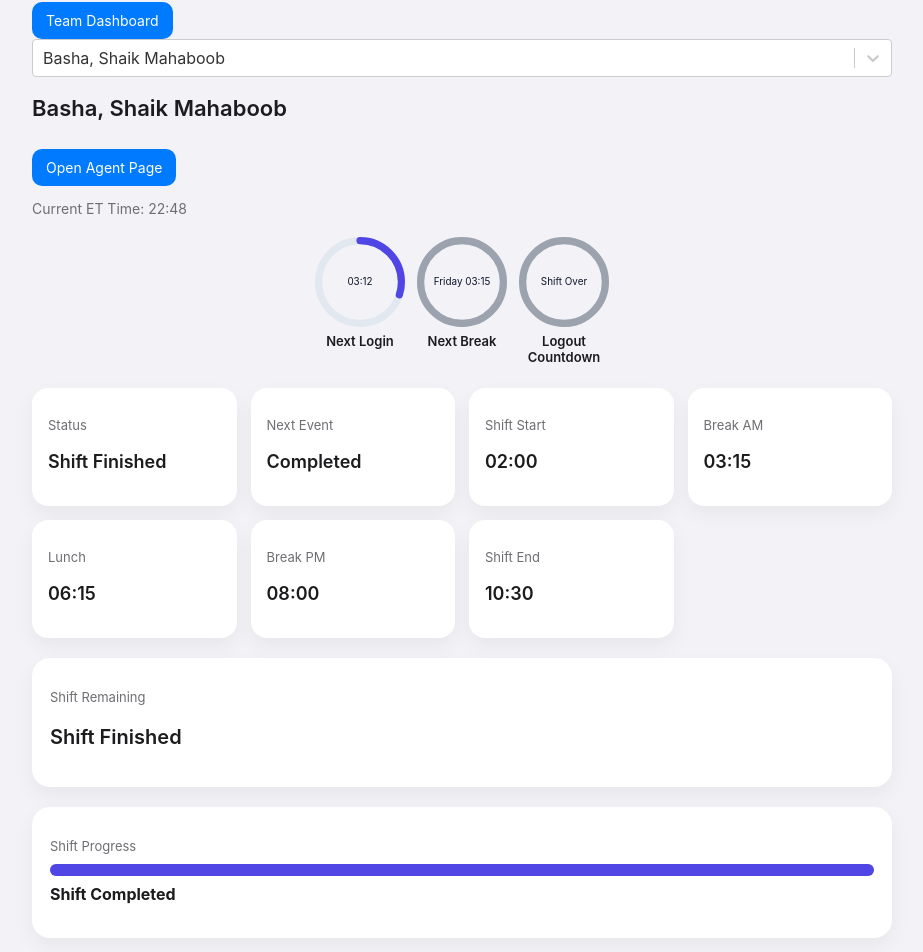
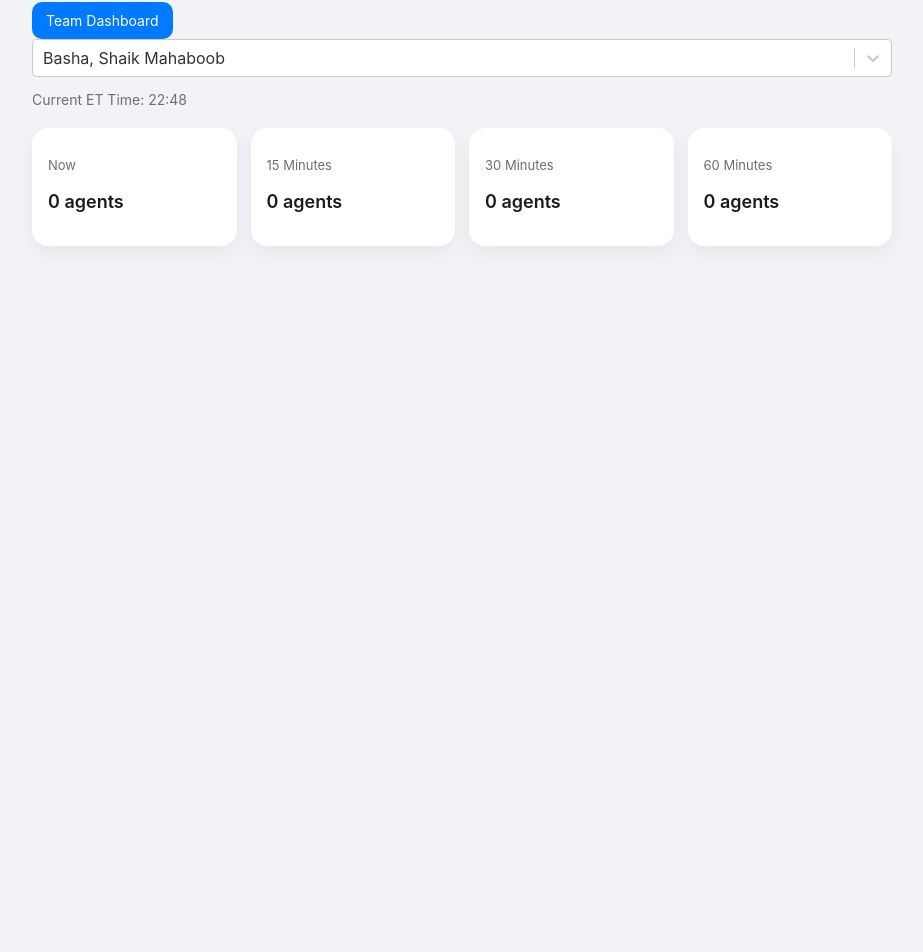
Before and after one commit to Blue-pill-786/agent-break-tracker, a React (Vite) app: page / in a window 1280 px wide. Shown: the part 104-1056 px from the top of the page, without its empty margins (178-1101 px from the left). After the commit the page ends 800 px from the top, so only its background shows below. Built offline with nearby package versions, Linux system fonts and the light colour scheme.

Commit message:
dashboard update

```diff
--- a/src/App.jsx
+++ b/src/App.jsx
@@ -12,11 +12,14 @@ return(
 
 <Routes>
 
+
 <Route path="/" element={<Dashboard/>} />
 
 <Route path="/team" element={<TeamDashboard/>} />
 
 <Route path="/agent/:agentId" element={<AgentDashboard/>}/>
+
+<Route path="*" element={<Dashboard />} />
 
 </Routes>
 
--- a/src/pages/Dashboard.jsx
+++ b/src/pages/Dashboard.jsx
@@ -4,18 +4,17 @@ import Select from "react-select"
 
 import { agents } from "../data/agents"
 import { timeToMinutes, getESTMinutes } from "../utils/timeUtils"
-import CircularTimer from "../components/CircularTimer"
 
 import "../styles/dashboard.css"
 
-export default function Dashboard({ initialAgent = null }){
+export default function Dashboard(){
 
-const [agent,setAgent] = useState(initialAgent || agents[0])
 const [now,setNow] = useState(getESTMinutes())
+const [selectedAgent,setSelectedAgent] = useState(agents[0])
 
 useEffect(()=>{
 
-const timer = setInterval(()=>{
+const timer=setInterval(()=>{
 setNow(getESTMinutes())
 },1000)
 
@@ -41,32 +40,7 @@ return `${h}:${m}`
 
 }
 
-function formatCountdown(minutes){
-
-if(minutes === null || minutes <= 0) return "--:--"
-
-const h = Math.floor(minutes/60)
-const m = minutes % 60
-
-return `${String(h).padStart(2,"0")}:${String(m).padStart(2,"0")}`
-
-}
-
-function getMinutesLeft(target){
-
-if(target === null) return null
-
-const diff = target - now
-
-if(diff <= 0) return 0
-
-return diff
-
-}
-
-/* ---------- shift logic ---------- */
-
-function getStatus(agent){
+function isAgentWorking(agent,time){
 
 const start = timeToMinutes(agent.shiftStart)
 const end = timeToMinutes(agent.shiftEnd)
@@ -78,131 +52,40 @@ const breakPM = timeToMinutes(agent.breakPM)
 const breakDuration = 15
 const lunchDuration = 30
 
-if(now < start) return "Not Started"
-if(now >= end) return "Shift Finished"
+if(time < start || time >= end) return false
 
-if(now >= breakAM && now < breakAM + breakDuration) return "Break AM"
-if(now >= lunch && now < lunch + lunchDuration) return "Lunch"
-if(now >= breakPM && now < breakPM + breakDuration) return "Break PM"
+if(time >= breakAM && time < breakAM + breakDuration) return false
+if(time >= lunch && time < lunch + lunchDuration) return false
+if(time >= breakPM && time < breakPM + breakDuration) return false
 
-return "Working"
+return true
 
 }
 
-function getNextEvent(agent){
+function countWorkingAgents(offset){
 
-const events=[
+const checkTime = now + offset
 
-{label:"Break AM",time:timeToMinutes(agent.breakAM)},
-{label:"Lunch",time:timeToMinutes(agent.lunch)},
-{label:"Break PM",time:timeToMinutes(agent.breakPM)},
-{label:"Shift End",time:timeToMinutes(agent.shiftEnd)}
+let count = 0
 
-]
+agents.forEach(agent=>{
 
-return events.find(e=>e.time>now)
+if(isAgentWorking(agent,checkTime)){
+count++
+}
+
+})
+
+return count
 
 }
 
-function getShiftProgress(agent){
+/* ---------- coverage ---------- */
 
-const start = timeToMinutes(agent.shiftStart)
-const end = timeToMinutes(agent.shiftEnd)
-
-const total = end - start
-const done = now - start
-
-if(done <= 0) return 0
-if(done >= total) return 100
-
-return Math.floor((done/total)*100)
-
-}
-
-function getShiftRemaining(agent){
-
-const end = timeToMinutes(agent.shiftEnd)
-const diff = end - now
-
-if(diff <= 0) return "Shift Finished"
-
-const h = Math.floor(diff/60)
-const m = diff % 60
-
-return `${h}h ${m}m`
-
-}
-
-/* ---------- next working day ---------- */
-
-function getNextWorkingDay(date){
-
-const next = new Date(date)
-next.setDate(next.getDate()+1)
-
-while(next.getDay() === 0 || next.getDay() === 6){
-next.setDate(next.getDate()+1)
-}
-
-return next
-
-}
-
-function getNextWorkingDayLabel(){
-
-const estNow = new Date().toLocaleString("en-US",{timeZone:"America/New_York"})
-const today = new Date(estNow)
-
-const nextDay = getNextWorkingDay(today)
-
-return nextDay.toLocaleDateString("en-US",{weekday:"long"})
-
-}
-
-/* ---------- computed values ---------- */
-
-const nextEvent = agent ? getNextEvent(agent) : null
-
-const logoutTime = agent ? timeToMinutes(agent.shiftEnd) : null
-const nextEventTime = nextEvent ? nextEvent.time : null
-
-const logoutLeft = agent ? getMinutesLeft(logoutTime) : null
-const breakLeft = agent ? getMinutesLeft(nextEventTime) : null
-
-const progress = agent ? getShiftProgress(agent) : 0
-const status = agent ? getStatus(agent) : null
-
-const logoutProgress = progress
-
-/* ---------- login countdown ---------- */
-
-let loginLeft = null
-
-if(agent){
-
-const shiftStart = timeToMinutes(agent.shiftStart)
-
-if(now < shiftStart){
-
-loginLeft = shiftStart - now
-
-}else{
-
-const estNow = new Date().toLocaleString("en-US",{timeZone:"America/New_York"})
-const current = new Date(estNow)
-
-const nextDay = getNextWorkingDay(current)
-
-const [h,m] = agent.shiftStart.split(":").map(Number)
-
-const nextShift = new Date(nextDay)
-nextShift.setHours(h,m,0,0)
-
-loginLeft = Math.floor((nextShift - current)/60000)
-
-}
-
-}
+const coverageNow = countWorkingAgents(0)
+const coverage15 = countWorkingAgents(15)
+const coverage30 = countWorkingAgents(30)
+const coverage60 = countWorkingAgents(60)
 
 /* ---------- UI ---------- */
 
@@ -218,132 +101,35 @@ Team Dashboard
 
 <Select
 options={options}
-value={{label:agent.name,value:agents.indexOf(agent)}}
-onChange={(option)=>setAgent(agents[option.value])}
+value={{label:selectedAgent.name,value:agents.indexOf(selectedAgent)}}
+onChange={(option)=>setSelectedAgent(agents[option.value])}
 />
-
-<h2 className="agent-name">{agent.name}</h2>
-
-<Link to={`/agent/${agent.id}`} className="nav-btn">
-Open Agent Page
-</Link>
 
 <p className="time">
 Current ET Time: {formatTime(now)}
 </p>
 
-<div className="timer-row">
-
-<CircularTimer
-title="Next Login"
-time={loginLeft ? formatCountdown(loginLeft) : "Started"}
-progress={loginLeft ? 30 : 100}
-/>
-
-<CircularTimer
-title="Next Break"
-time={
-status === "Shift Finished"
-? `${getNextWorkingDayLabel()} ${agent.breakAM}`
-: breakLeft
-? formatCountdown(breakLeft)
-: "On Break"
-}
-progress={breakLeft ? 30 : 100}
-/>
-
-<CircularTimer
-title="Logout Countdown"
-time={
-status === "Shift Finished"
-? "Shift Over"
-: logoutLeft
-? formatCountdown(logoutLeft)
-: "Logging Out"
-}
-progress={logoutProgress}
-/>
-
-</div>
-
 <div className="cards">
 
 <div className="card">
-<p className="card-title">Status</p>
-<p className="card-value">{status}</p>
+<p className="card-title">Now</p>
+<p className="card-value">{coverageNow} agents</p>
 </div>
 
 <div className="card">
-<p className="card-title">Next Event</p>
-<p className="card-value">
-{status === "Shift Finished" ? "Completed" : nextEvent?.label || "Pending"}
-</p>
+<p className="card-title">15 Minutes</p>
+<p className="card-value">{coverage15} agents</p>
 </div>
 
 <div className="card">
-<p className="card-title">Shift Start</p>
-<p className="card-value">{agent.shiftStart}</p>
+<p className="card-title">30 Minutes</p>
+<p className="card-value">{coverage30} agents</p>
 </div>
 
 <div className="card">
-<p className="card-title">Break AM</p>
-<p className="card-value">{agent.breakAM}</p>
+<p className="card-title">60 Minutes</p>
+<p className="card-value">{coverage60} agents</p>
 </div>
-
-<div className="card">
-<p className="card-title">Lunch</p>
-<p className="card-value">{agent.lunch}</p>
-</div>
-
-<div className="card">
-<p className="card-title">Break PM</p>
-<p className="card-value">{agent.breakPM}</p>
-</div>
-
-<div className="card">
-<p className="card-title">Shift End</p>
-<p className="card-value">{agent.shiftEnd}</p>
-</div>
-
-</div>
-
-<div className="shift-box">
-
-<p className="shift-title">Shift Remaining</p>
-
-<p className="shift-value">
-{getShiftRemaining(agent)}
-</p>
-
-</div>
-
-<div className="shift-box">
-
-<p className="shift-title">Shift Progress</p>
-
-<div style={{
-width:"100%",
-height:"12px",
-background:"#e2e8f0",
-borderRadius:"10px",
-marginTop:"10px"
-}}>
-
-<div style={{
-width:`${progress}%`,
-height:"12px",
-background:"#4f46e5",
-borderRadius:"10px",
-transition:"width 1s linear"
-}}/>
-
-</div>
-
-<p style={{marginTop:"8px",fontWeight:"bold"}}>
-{status === "Shift Finished"
-? "Shift Completed"
-: `${progress}% Complete`}
-</p>
 
 </div>
 
```
